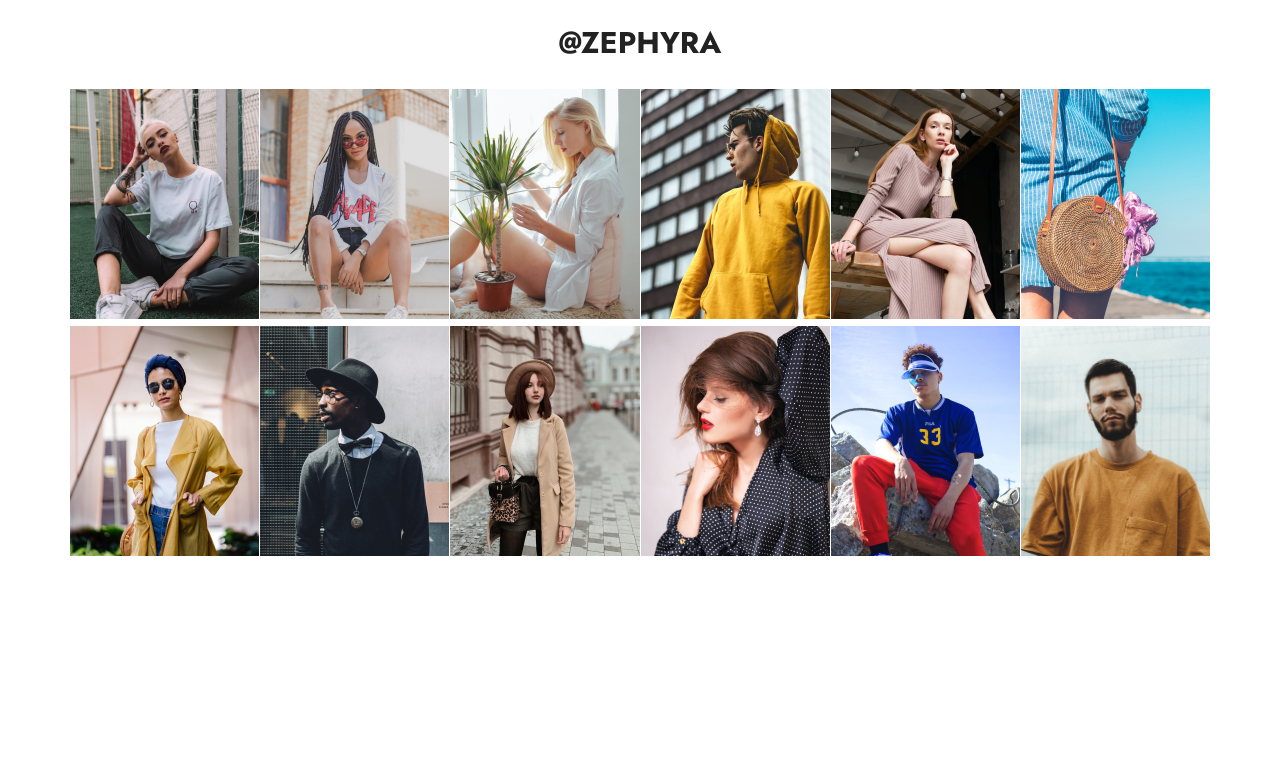
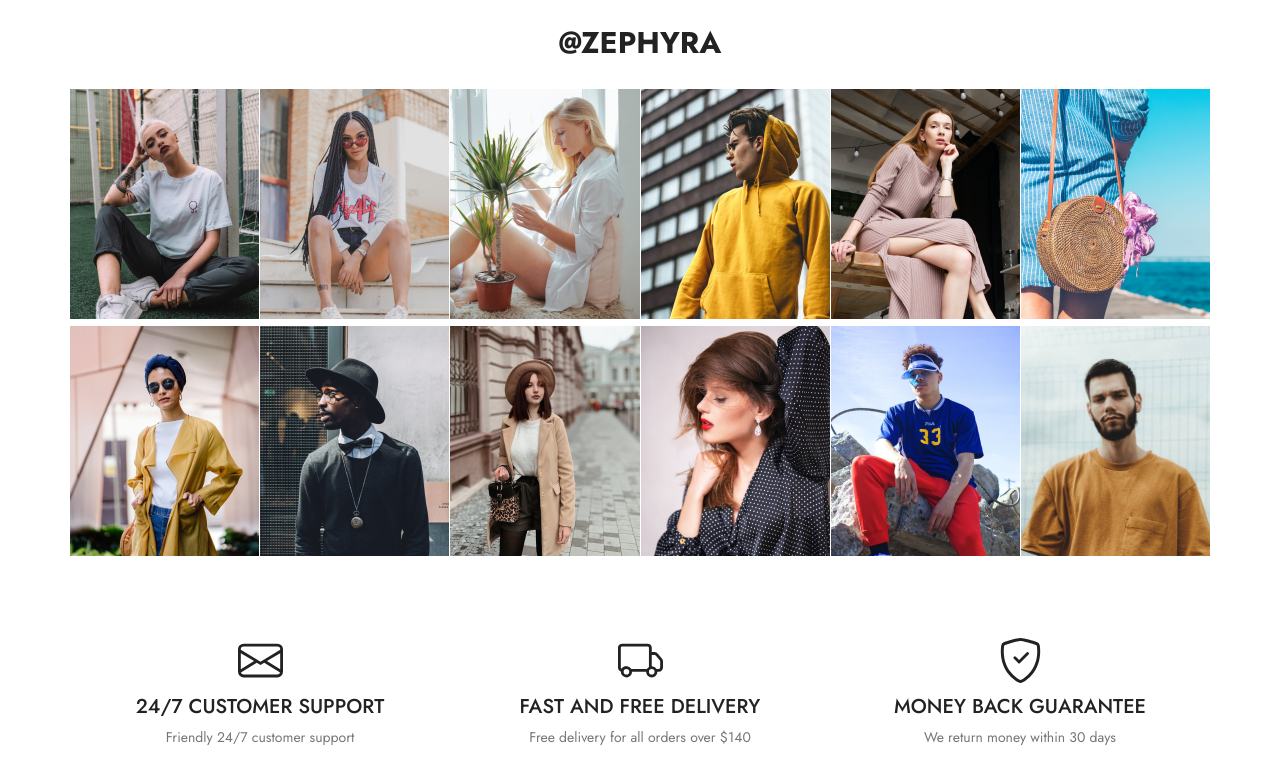
Before and after one commit to IlyasKeskinn/eCommerce-Frontend, a website: page src/index.html in a window 1280 px wide. Shown: the part 4631-5414 px from the top of the page. Before the commit the page ends 5269 px from the top, so only its background shows below. Drawn offline with nearby package versions, Linux system fonts and the light colour scheme.

Commit message:
feat : home page - service promotion section

```diff
--- a/src/css/layout/instgram-area.css
+++ b/src/css/layout/instgram-area.css
@@ -12,30 +12,47 @@
 }
 
 .overlay-plus::before,
-.overlay-plus::after{
+.overlay-plus::after {
     top: 0;
     bottom: 0;
     left: 0;
     right: 0;
 }
 
-.overlay-plus::before,
-.overlay-plus::after {
+.overlay-plus::before {
     content: '';
     position: absolute;
     width: 100%;
     height: 2px;
-    background-color:  rgba(255, 255, 255, 0.15);
+    background-color: rgba(255, 255, 255, 0.15);
     top: 50%;
     margin-top: -1px;
-    transition: all 0.5s ease;
+    transition: all 0.3s ease-in-out;
     z-index: 2;
     opacity: 0;
 }
 
-.instgram__tile:hover .overlay-plus::before,
-.instgram__tile:hover .overlay-plus::after {
+.instgram__tile:hover .overlay-plus::before {
     opacity: 1;
     height: 100%;
     top: 0;
 }
+
+
+.overlay-plus::after{
+    content: '';
+    position: absolute;
+    width: 2px;
+    height: 100%;
+    background-color: rgba(255, 255, 255, 0.15);
+    left: 50%;
+    margin-top: -1px;
+    transition: all 0.3s ease-in-out;
+    z-index: 2;
+    opacity: 0;
+}
+.instgram__tile:hover .overlay-plus::after {
+    opacity: 1;
+    width:  100%;
+    left: 0;
+}
--- a/src/css/pages/home.css
+++ b/src/css/pages/home.css
@@ -66,6 +66,20 @@
 .instgram__section{
     margin: 75px 0;
 }
+.service-promotion{
+    margin-bottom: 50px;
+}
+.service-promotion__row{
+    display: grid;
+    grid-template-columns: repeat(3,1fr);
+}
+
+.service-promotion__title{
+    font-size: 2rem;
+}
+.col-md-4{
+    width: 100%;
+}
 
 /* responsive */
 
@@ -99,6 +113,10 @@
     .instgram-area {
         grid-template-columns: 1fr 1fr !important;
     }
+    .service-promotion__row{
+        grid-template-columns: 1fr;
+        row-gap: 80px;
+    }
 
 
 
--- a/src/index.html
+++ b/src/index.html
@@ -1105,7 +1105,7 @@
         </div>
     </section>
 
-    <div class="limited-products d-flex justify-content-center align-items center">
+    <section class="limited-products d-flex justify-content-center align-items center">
         <div class="container position-relative ">
             <h2 class="text-uppercase section-title text-center fw-normal my-5">Limited <strong>Edition</strong>
             </h2>
@@ -1603,9 +1603,9 @@
 
             </div>
         </div>
-    </div>
-
-    <div class="instgram__section section my-5 d-flex justify-content-center align-items-center">
+    </section>
+
+    <section class="instgram__section section my-5 d-flex justify-content-center align-items-center">
         <div class="container">
             <h2 class="section-title text-center text-uppercase fw-normal my-5">
                 <strong>
@@ -1691,14 +1691,72 @@
                     </a>
                 </div>
                 <div class="instgram__tile">
-                    <a href="https://www.instgram.com" target="_blank" class="overlay-plus overflow d-block position-relative ">
-                        <img style="height: 230px; width: 230px;" class="instgram__img" src="./img/instagram/insta2.jpg" alt="insta1">
+                    <a href="https://www.instgram.com" target="_blank"
+                        class="overlay-plus overflow d-block position-relative ">
+                        <img style="height: 230px; width: 230px;" class="instgram__img" src="./img/instagram/insta2.jpg"
+                            alt="insta1">
                     </a>
                 </div>
             </div>
 
         </div>
-    </div>
+    </section>
+
+    <section class="service-promotion d-flex justify-content-center align-items center">
+        <div class="container">
+            <div class="service-promotion__row">
+                <div class="text-center col-md-4">
+                    <div class="service-promotion__icon">
+                        <svg xmlns="http://www.w3.org/2000/svg" width="45" height="45" fill="currentColor"
+                            class="bi bi-envelope" viewBox="0 0 16 16">
+                            <path
+                                d="M0 4a2 2 0 0 1 2-2h12a2 2 0 0 1 2 2v8a2 2 0 0 1-2 2H2a2 2 0 0 1-2-2zm2-1a1 1 0 0 0-1 1v.217l7 4.2 7-4.2V4a1 1 0 0 0-1-1zm13 2.383-4.708 2.825L15 11.105zm-.034 6.876-5.64-3.471L8 9.583l-1.326-.795-5.64 3.47A1 1 0 0 0 2 13h12a1 1 0 0 0 .966-.741M1 11.105l4.708-2.897L1 5.383z" />
+                        </svg>
+                    </div>
+                    <h3 class="service-promotion__title fw-normal text-uppercase">
+                        24/7 CUSTOMER SUPPORT
+                    </h3>
+                    <p class="service-promotion__content text-secondary">
+                        Friendly 24/7 customer support
+                    </p>
+                </div>
+                <div class="text-center col-md-4">
+                    <div class="service-promotion__icon">
+                        <svg xmlns="http://www.w3.org/2000/svg" width="45" height="45" fill="currentColor"
+                            class="bi bi-truck" viewBox="0 0 16 16">
+                            <path
+                                d="M0 3.5A1.5 1.5 0 0 1 1.5 2h9A1.5 1.5 0 0 1 12 3.5V5h1.02a1.5 1.5 0 0 1 1.17.563l1.481 1.85a1.5 1.5 0 0 1 .329.938V10.5a1.5 1.5 0 0 1-1.5 1.5H14a2 2 0 1 1-4 0H5a2 2 0 1 1-3.998-.085A1.5 1.5 0 0 1 0 10.5zm1.294 7.456A2 2 0 0 1 4.732 11h5.536a2 2 0 0 1 .732-.732V3.5a.5.5 0 0 0-.5-.5h-9a.5.5 0 0 0-.5.5v7a.5.5 0 0 0 .294.456M12 10a2 2 0 0 1 1.732 1h.768a.5.5 0 0 0 .5-.5V8.35a.5.5 0 0 0-.11-.312l-1.48-1.85A.5.5 0 0 0 13.02 6H12zm-9 1a1 1 0 1 0 0 2 1 1 0 0 0 0-2m9 0a1 1 0 1 0 0 2 1 1 0 0 0 0-2" />
+                        </svg>
+                    </div>
+                    <h3 class="service-promotion__title fw-normal text-uppercase">
+                        FAST AND FREE DELIVERY
+                    </h3>
+                    <p class="service-promotion__content text-secondary">
+                        Free delivery for all orders over $140
+                    </p>
+                </div>
+                <div class="text-center col-md-4">
+                    <div class="service-promotion__icon">
+                        <svg xmlns="http://www.w3.org/2000/svg" width="45" height="45" fill="currentColor"
+                            class="bi bi-shield-check" viewBox="0 0 16 16">
+                            <path
+                                d="M5.338 1.59a61 61 0 0 0-2.837.856.48.48 0 0 0-.328.39c-.554 4.157.726 7.19 2.253 9.188a10.7 10.7 0 0 0 2.287 2.233c.346.244.652.42.893.533q.18.085.293.118a1 1 0 0 0 .101.025 1 1 0 0 0 .1-.025q.114-.034.294-.118c.24-.113.547-.29.893-.533a10.7 10.7 0 0 0 2.287-2.233c1.527-1.997 2.807-5.031 2.253-9.188a.48.48 0 0 0-.328-.39c-.651-.213-1.75-.56-2.837-.855C9.552 1.29 8.531 1.067 8 1.067c-.53 0-1.552.223-2.662.524zM5.072.56C6.157.265 7.31 0 8 0s1.843.265 2.928.56c1.11.3 2.229.655 2.887.87a1.54 1.54 0 0 1 1.044 1.262c.596 4.477-.787 7.795-2.465 9.99a11.8 11.8 0 0 1-2.517 2.453 7 7 0 0 1-1.048.625c-.28.132-.581.24-.829.24s-.548-.108-.829-.24a7 7 0 0 1-1.048-.625 11.8 11.8 0 0 1-2.517-2.453C1.928 10.487.545 7.169 1.141 2.692A1.54 1.54 0 0 1 2.185 1.43 63 63 0 0 1 5.072.56" />
+                            <path
+                                d="M10.854 5.146a.5.5 0 0 1 0 .708l-3 3a.5.5 0 0 1-.708 0l-1.5-1.5a.5.5 0 1 1 .708-.708L7.5 7.793l2.646-2.647a.5.5 0 0 1 .708 0" />
+                        </svg>
+                    </div>
+                    <h3 class="service-promotion__title fw-normal text-uppercase">
+                        MONEY BACK GUARANTEE
+                    </h3>
+                    <p class="service-promotion__content text-secondary">
+                        We return money within 30 days
+                    </p>
+                </div>
+
+
+            </div>
+        </div>
+    </section>
 
     <!-- Customer Login Form Start -->
     <aside class="aside aside-right aside-visible!" id="customerForms">
```
